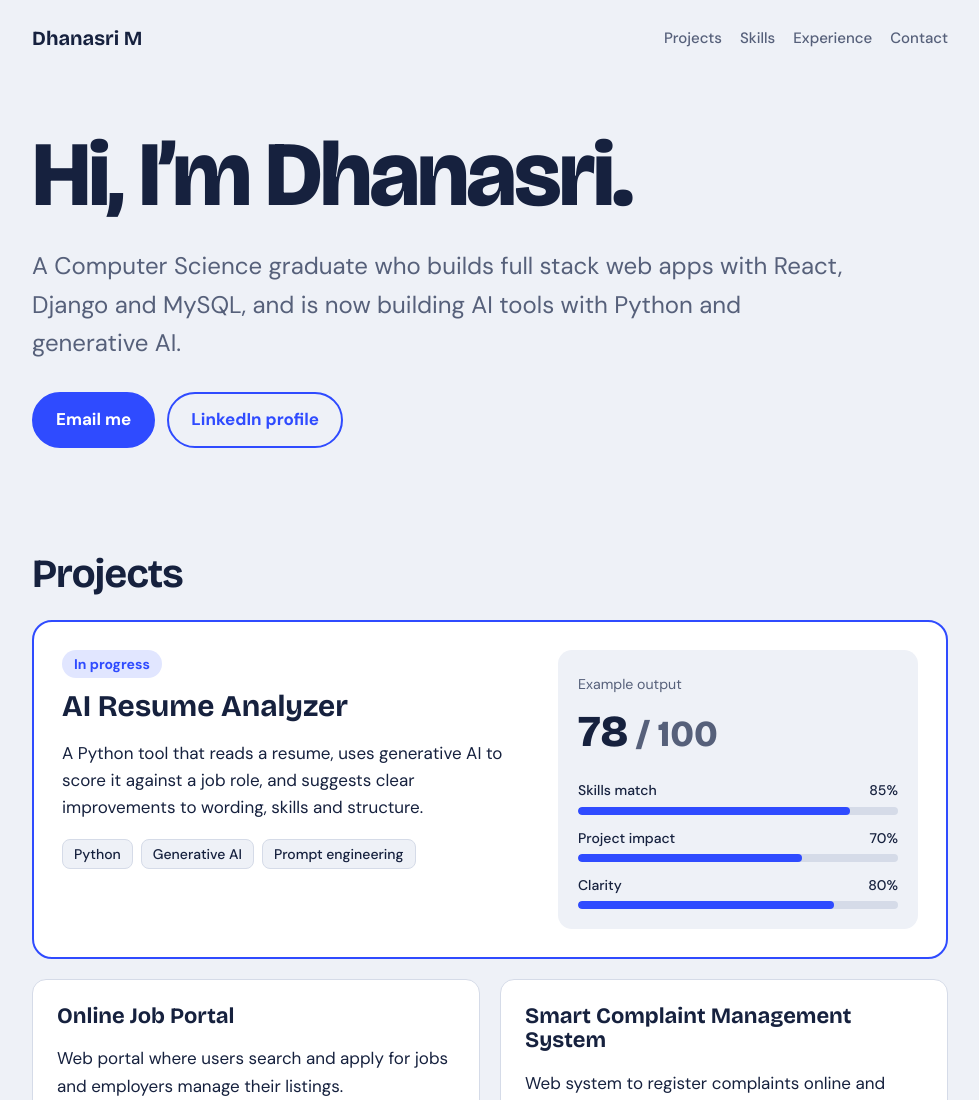
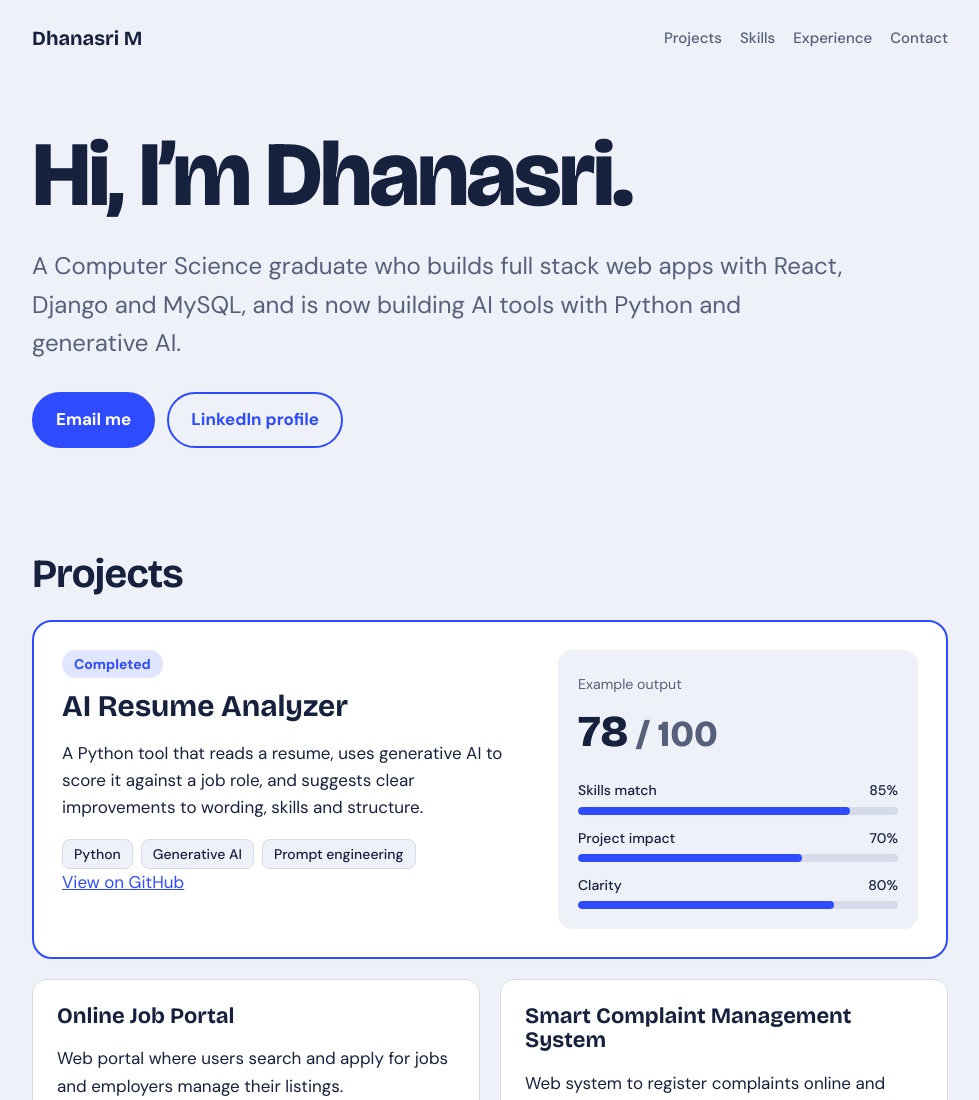
Before and after one commit to Dhanasri31/Portfolio, a plain HTML site: page index.html in a window 1280 px wide. Shown: the top 1100 px of the page, without its empty margins (150-1129 px from the left). Drawn offline with nearby package versions, Linux system fonts and the light colour scheme.

Commit message:
Update AI Resume Analyzer Project

```diff
--- a/index.html
+++ b/index.html
@@ -90,10 +90,10 @@ footer p{margin:6px 0}
     <h2>Projects</h2>
     <div class="feature">
       <div>
-        <span class="badge">In progress</span>
+        <span class="badge">Completed</span>
         <h3>AI Resume Analyzer</h3>
         <p>A Python tool that reads a resume, uses generative AI to score it against a job role, and suggests clear improvements to wording, skills and structure.</p>
-        <ul class="tags"><li>Python</li><li>Generative AI</li><li>Prompt engineering</li></ul>
+        <ul class="tags"><li>Python</li><li>Generative AI</li><li>Prompt engineering</li></ul><a href="https://github.com/Dhanasri31/AI-Resume-Analyzer" target="_blank">View on GitHub</a>
       </div>
       <div class="score" aria-label="Example of the analyzer output">
         <small>Example output</small>
```
